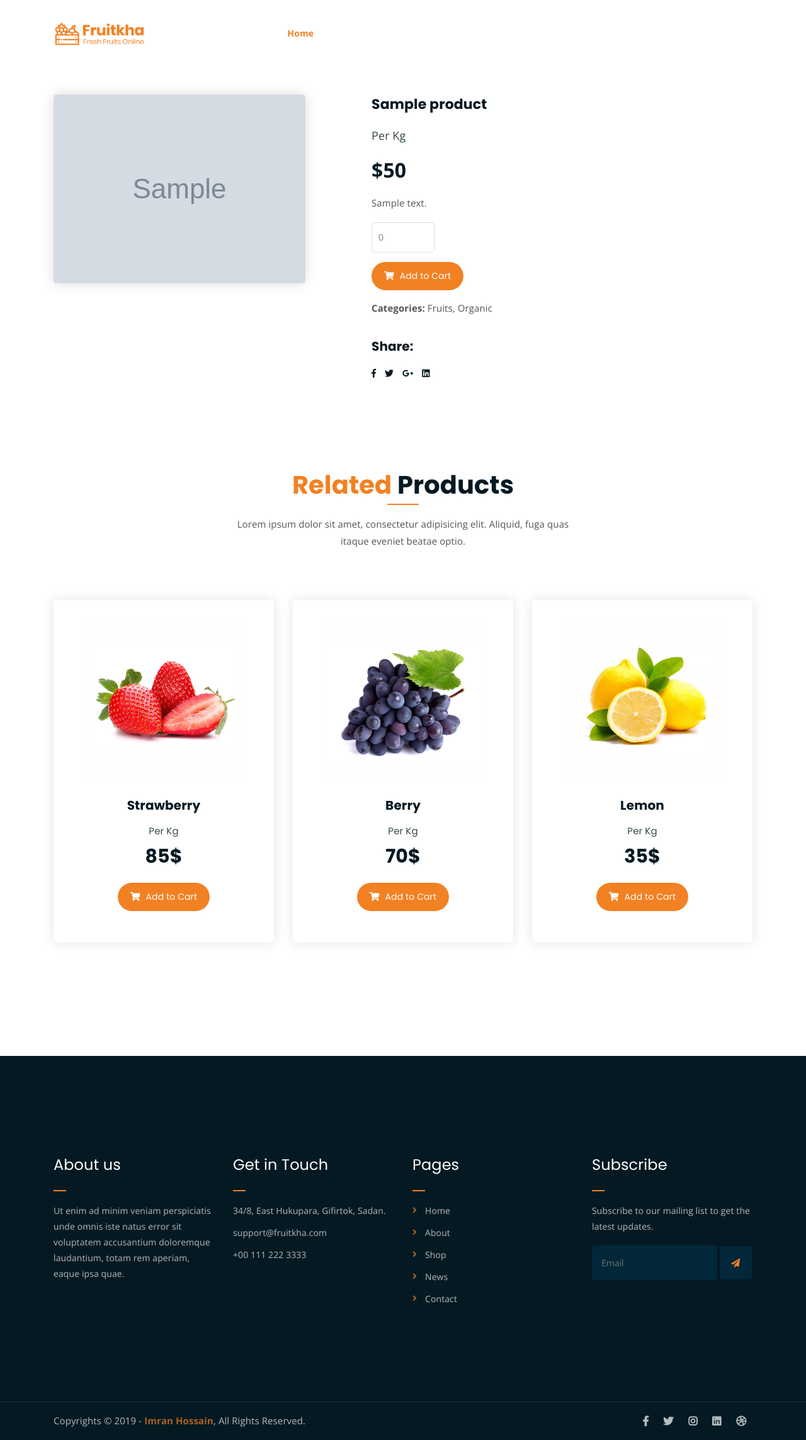
After one commit to Jules000/ecom-mushroom, a Django app: a page that uses templates/cart/product_detail.html in a window 1280 px wide. The commit adds this page. Shown: the whole page at 63% size. Run offline with Django 3.2, Linux system fonts and the light colour scheme; tables that the repository leaves empty hold one stand-in row (values such as "Sample post"); grey boxes marked "Sample" are stand-in pictures; some libraries are stand-ins or nearby versions.

Commit message:
product detail view

```diff
--- a/cart/models.py
+++ b/cart/models.py
@@ -2,6 +2,7 @@ from django.contrib.auth import get_user_model
 from django.db import models
 from django.db.models.signals import pre_save
 from django.utils.text import slugify
+from django.shortcuts import reverse
 
 User = get_user_model()
 
@@ -38,6 +39,9 @@ class Product(models.Model):
     def __str__(self):
         return self.title
 
+    #get the absolute url of a product
+    def get_absolute_url(self):
+        return reverse("cart:product-detail", kwargs={'slug': self.slug})
 
 
 class OrderItem(models.Model):
--- a/cart/urls.py
+++ b/cart/urls.py
@@ -5,5 +5,6 @@ from . import views
 app_name = 'cart'
 
 urlpatterns = [
-    path('', views.ProductListView.as_view(), name='product-list')
+    path('', views.ProductListView.as_view(), name='product-list'),
+    path('<slug>/', views.ProductDetailView.as_view(), name='product-detail'),
 ]
--- a/cart/views.py
+++ b/cart/views.py
@@ -6,3 +6,7 @@ from .models import Product
 class ProductListView(generic.ListView):
     template_name = 'cart/product_list.html'
     queryset = Product.objects.all()
+
+class ProductDetailView(generic.DetailView):
+    template_name = 'cart/product_detail.html'
+    queryset = Product.objects.all()
--- /dev/null
+++ b/templates/cart/product_detail.html
@@ -0,0 +1,87 @@
+{% extends "base.html" %}
+
+{% load static %}
+
+{% block content %}
+  <!-- single product -->
+	<div class="single-product mt-150 mb-150">
+		<div class="container">
+			<div class="row">
+				<div class="col-md-5">
+					<div class="single-product-img">
+						<img src="{{ product.image.url }}" alt="">
+					</div>
+				</div>
+				<div class="col-md-7">
+					<div class="single-product-content">
+						<h3>{{ product.title }}</h3>
+						<p class="single-product-pricing"><span>Per Kg</span> $50</p>
+						<p>{{ product.description }}</p>
+						<div class="single-product-form">
+							<form action="index.html">
+								<input type="number" placeholder="0">
+							</form>
+							<a href="cart.html" class="cart-btn"><i class="fas fa-shopping-cart"></i> Add to Cart</a>
+							<p><strong>Categories: </strong>Fruits, Organic</p>
+						</div>
+						<h4>Share:</h4>
+						<ul class="product-share">
+							<li><a href=""><i class="fab fa-facebook-f"></i></a></li>
+							<li><a href=""><i class="fab fa-twitter"></i></a></li>
+							<li><a href=""><i class="fab fa-google-plus-g"></i></a></li>
+							<li><a href=""><i class="fab fa-linkedin"></i></a></li>
+						</ul>
+					</div>
+				</div>
+			</div>
+		</div>
+	</div>
+	<!-- end single product -->
+
+	<!-- more products -->
+	<div class="more-products mb-150">
+		<div class="container">
+			<div class="row">
+				<div class="col-lg-8 offset-lg-2 text-center">
+					<div class="section-title">
+						<h3><span class="orange-text">Related</span> Products</h3>
+						<p>Lorem ipsum dolor sit amet, consectetur adipisicing elit. Aliquid, fuga quas itaque eveniet beatae optio.</p>
+					</div>
+				</div>
+			</div>
+			<div class="row">
+				<div class="col-lg-4 col-md-6 text-center">
+					<div class="single-product-item">
+						<div class="product-image">
+							<a href="single-product.html"><img src="{% static 'img/products/product-img-1.jpg' %}" alt=""></a>
+						</div>
+						<h3>Strawberry</h3>
+						<p class="product-price"><span>Per Kg</span> 85$ </p>
+						<a href="cart.html" class="cart-btn"><i class="fas fa-shopping-cart"></i> Add to Cart</a>
+					</div>
+				</div>
+				<div class="col-lg-4 col-md-6 text-center">
+					<div class="single-product-item">
+						<div class="product-image">
+							<a href="single-product.html"><img src="{% static 'img/products/product-img-2.jpg' %}" alt=""></a>
+						</div>
+						<h3>Berry</h3>
+						<p class="product-price"><span>Per Kg</span> 70$ </p>
+						<a href="cart.html" class="cart-btn"><i class="fas fa-shopping-cart"></i> Add to Cart</a>
+					</div>
+				</div>
+				<div class="col-lg-4 col-md-6 offset-lg-0 offset-md-3 text-center">
+					<div class="single-product-item">
+						<div class="product-image">
+							<a href="single-product.html"><img src="{% static 'img/products/product-img-3.jpg' %}" alt=""></a>
+						</div>
+						<h3>Lemon</h3>
+						<p class="product-price"><span>Per Kg</span> 35$ </p>
+						<a href="cart.html" class="cart-btn"><i class="fas fa-shopping-cart"></i> Add to Cart</a>
+					</div>
+				</div>
+			</div>
+		</div>
+	</div>
+	<!-- end more products -->
+{% endblock content %}
```
Also changed, not shown: templates/cart/product_list.html (+1 -32 lines).
